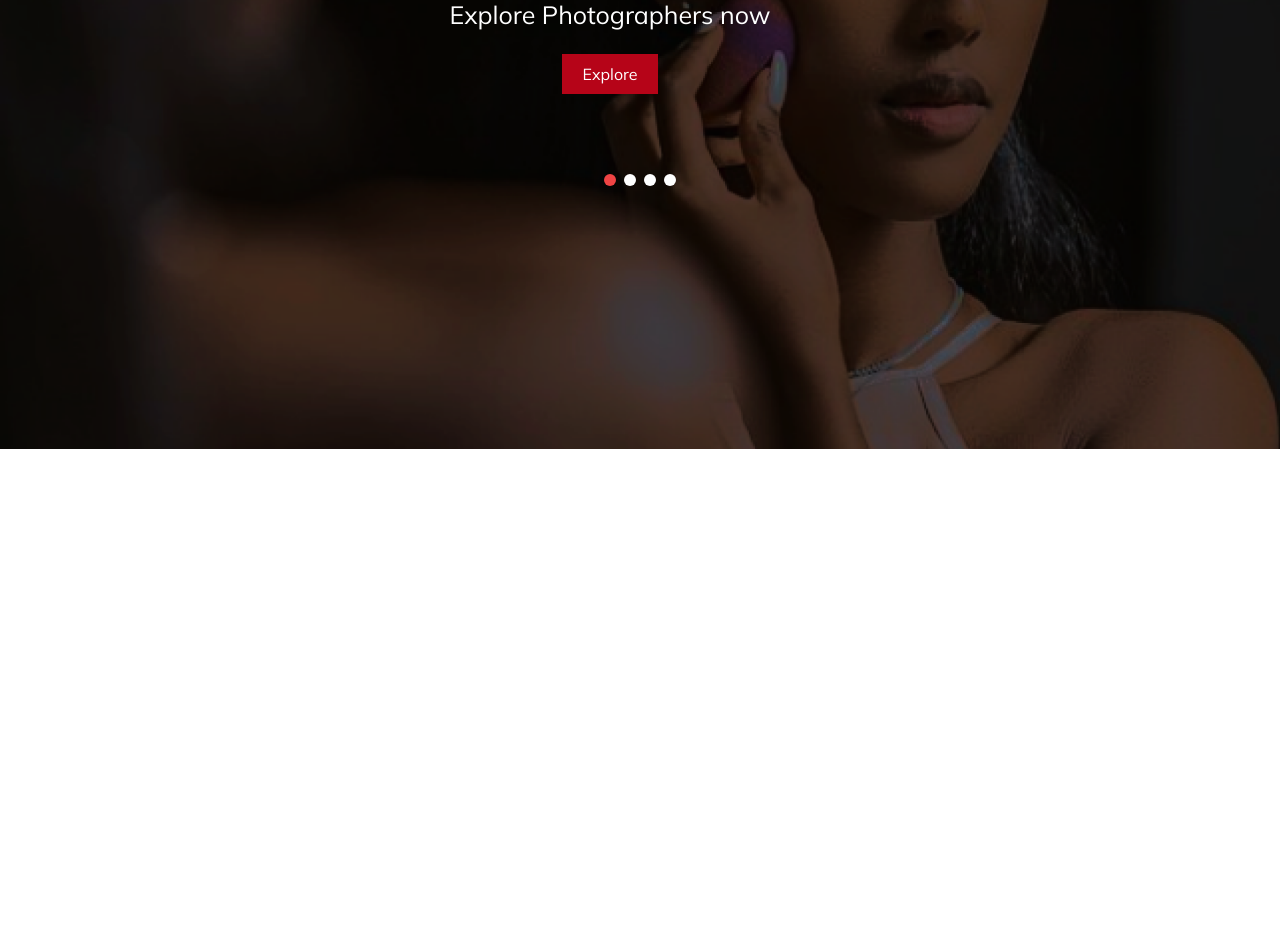
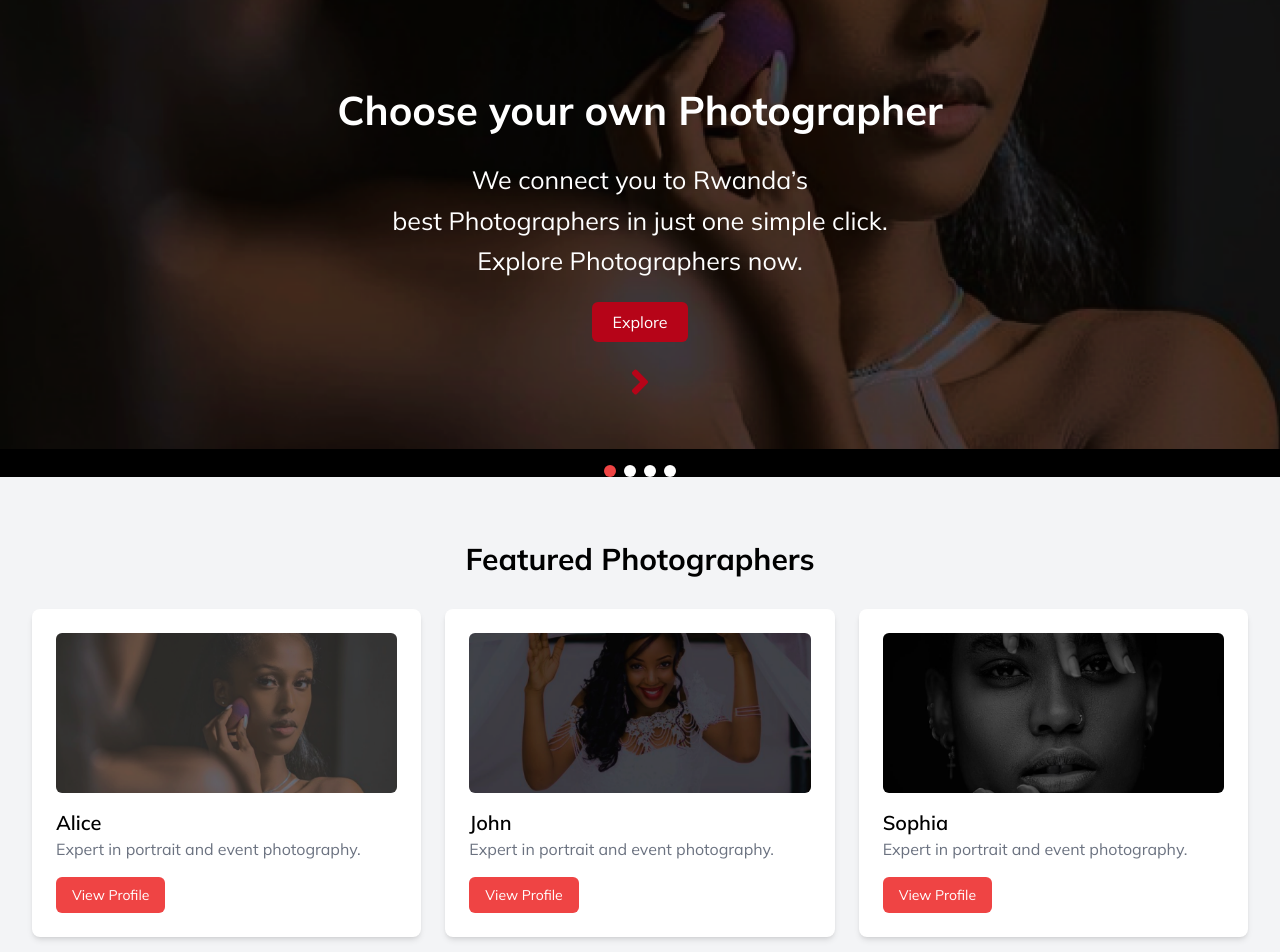
Before and after one commit to Rukundo-Bahati/copic-backend, a React (Vite) app in the folder frontend/: page /user in a window 1280 px wide. Shown: the part 351-1303 px from the top of the page. Before the commit the page ends 800 px from the top, so only its background shows below. Built offline with nearby package versions, Linux system fonts and the light colour scheme.

Commit message:
integeration2

```diff
--- a/frontend/src/pages/Profile.jsx
+++ b/frontend/src/pages/Profile.jsx
@@ -1,12 +1,16 @@
 import React from "react";
 import Sidenav from "../components/sidenav";
 import Hand from "../images/Private.png";
-import user1v1 from "../images/user1v2.png";
+import user1v1 from "../images/usertwo.png";
 import { FaCamera, FaPencilAlt } from "react-icons/fa";
-import { useDispatch } from "react-redux";
+import { useDispatch, useSelector } from "react-redux";
 
 const Profile = () => {
   const dispatch = useDispatch();
+
+  // Get user data from Redux store
+  const user = useSelector((state) => state.user); // Assuming the user data is stored in state.user
+  console.log("User data from Redux:", user);
 
   return (
     <div className="bg-black flex">
@@ -17,17 +21,17 @@ const Profile = () => {
           <div className="flex flex-col items-center mt-10">
             <div className="relative flex flex-col items-center">
               <img
-                src={user1v1}
-                alt="user number one"
-                className="w-[70%]"
+                src={user.profilePicture || user1v1} // Default to user1v1 if no profile picture
+                alt="user"
+                className="w-60 h-60 object-cover rounded-full"
               />
               <FaCamera className="text-[#ffffff80] absolute bottom-[10%] right-[20%] text-[200%]" />
             </div>
             <div className="flex flex-col">
-              <h1 className="text-[#ffff] text-[120%]">Ange Vanessa</h1>
+              <h1 className="text-[#ffff] text-[120%]">{user.username || "Ange Vanessa"}</h1>
               <div className="flex gap-1 items-center">
-                <p className="text-white text-[50%]">
-                  Hello there I am using COPIC
+                <p className="text-white">
+                  {user.bio || "Hello there I am using COPIC"}
                 </p>
                 <img src={Hand} alt="hello" />
               </div>
@@ -41,10 +45,10 @@ const Profile = () => {
               </label>
               <input
                 type="text"
-                defaultValue="Ange Vanessa"
+                defaultValue={user.username || "Ange Vanessa"}
                 id="name"
-                className="py-1 ml-2 bg-[#303030] text-[#d9d9d980]"
-              />
+                className="py-1 ml-2 bg-[#303030] text-[#d9d9d980] p-4 rounded-md"
+               />
               <button className="bg-[#B50418] py-1 px-7">
                 <FaPencilAlt className="text-[#ffff]" />
               </button>
@@ -55,9 +59,9 @@ const Profile = () => {
               </label>
               <input
                 type="email"
-                defaultValue="Ange25@gmail.com"
+                defaultValue={user.email || "Ange25@gmail.com"}
                 id="email"
-                className="py-1 ml-10 bg-[#303030] text-[#d9d9d980]"
+                className="py-1 ml-10 bg-[#303030] text-[#d9d9d980] p-4 rounded-md"
               />
               <button className="bg-[#B50418] py-1 px-7">
                 <FaPencilAlt className="text-[#ffff]" />
@@ -69,9 +73,9 @@ const Profile = () => {
               </label>
               <input
                 type="password"
-                defaultValue="ange25vanessa"
+                defaultValue={user.password || "ange25vanessa"}
                 id="password"
-                className="py-1 ml-2 bg-[#303030] text-[#d9d9d980]"
+                className="py-1 ml-2 bg-[#303030] text-[#d9d9d980] p-4 rounded-md"
               />
               <button className="bg-[#B50418] py-1 px-7">
                 <FaPencilAlt className="text-[#ffff]" />
@@ -83,9 +87,9 @@ const Profile = () => {
               </label>
               <input
                 type="text"
-                defaultValue="Photographer"
+                defaultValue={user.role || "Photographer"}
                 id="Role"
-                className="py-1 ml-12 bg-[#303030] text-[#d9d9d980]"
+                className="py-1 ml-12 bg-[#303030] text-[#d9d9d980] p-4 rounded-md"
               />
               <button className="bg-[#B50418] py-1 px-7">
                 <FaPencilAlt className="text-[#ffff]" />
--- a/frontend/src/pages/photographerSignup.jsx
+++ b/frontend/src/pages/photographerSignup.jsx
@@ -16,7 +16,7 @@ export default function SignUpPhotographer() {
   const [email, setEmail] = useState('');
   const [password, setPassword] = useState('');
   const [confirmPassword, setConfirmPassword] = useState('');
-  const [role, setRole] = useState('photog'); // Default role could be 'client'
+  const [role, setRole] = useState('photog'); // Default role could be 'photog'
 
   const handleSignUp = async () => {
     if (!email || !password || !confirmPassword || !username) {
--- a/frontend/src/pages/userHome.jsx
+++ b/frontend/src/pages/userHome.jsx
@@ -4,7 +4,8 @@ import { useState } from "react";
 import imageOne from "../images/userone.png";
 import imageTwo from "../images/userthree.png";
 import imageThree from "../images/four.png";
-import {  FaAngleRight } from "react-icons/fa";
+import { FaAngleRight } from "react-icons/fa";
+import { Link } from "react-router-dom";
 
 export default function UserHome() {
   const images = [imageOne, Bg, imageTwo, imageThree];
@@ -15,11 +16,10 @@ export default function UserHome() {
     setCurrentImage((prevImage) => (prevImage + 1) % images.length);
   };
 
-
-
   return (
+    <div className="bg-black bg-opacity-100">
+      {/* Background Carousel */}
       <div
-      className="bg-black bg-opacity-100"
         style={{
           backgroundImage: `url(${images[currentImage]})`,
           backgroundSize: "cover",
@@ -28,26 +28,31 @@ export default function UserHome() {
         }}
       >
         <UserNavbar />
-      <div className="flex items-center pl-10 pr-10 pb-10 gap-5 text-white justify-center">
-        <div className="flex flex-col justify-center items-center gap-5">
+        <div className="flex flex-col items-center justify-center text-white h-full">
+          <div className="flex flex-col items-center text-center space-y-5">
             <h2 className="text-[40px] font-bold">
               Choose your own Photographer
             </h2>
-          <p className="text-center  text-[25px]">
+            <p className="text-[25px] leading-relaxed">
               We connect you to Rwanda’s
-            <br /> best Photographers in just one simple Click.
-            <br /> Explore Photographers now
+              <br /> best Photographers in just one simple click.
+              <br /> Explore Photographers now.
             </p>
-          <button className="h-10 w-24 text-white  bg-[#B60418] hover:bg-[#8B0313] transition-all duration-300  ">
+            <Link to={"/gallery"}>
+              <button className="h-10 w-24 text-white bg-[#B60418] hover:bg-[#8B0313] transition-all duration-300 rounded-md">
                 Explore
               </button>
+            </Link>
           </div>
           <FaAngleRight
-          className="text-[#B60418] w-10 h-10"
+            className="text-[#B60418] w-10 h-10 mt-5 cursor-pointer"
             onClick={handleClick}
           />
         </div>
-      <div className="flex space-x-2 items-center justify-center pt-10">
+      </div>
+
+      {/* Dots Indicator */}
+      <div className="flex space-x-2 items-center justify-center pt-4">
         {images.map((_, index) => (
           <span
             key={index}
@@ -57,6 +62,84 @@ export default function UserHome() {
           ></span>
         ))}
       </div>
+
+      {/* Featured Photographers Section */}
+      <section className="py-16 px-8 bg-gray-100">
+        <h2 className="text-center text-3xl font-bold mb-8">
+          Featured Photographers
+        </h2>
+        <div className="grid grid-cols-1 sm:grid-cols-2 md:grid-cols-3 gap-6">
+          {["Alice", "John", "Sophia"].map((name, index) => (
+            <div
+              key={index}
+              className="bg-white p-6 rounded-lg shadow-md hover:shadow-lg transition-all"
+            >
+              <img
+                src={images[index % images.length]}
+                alt={`Photographer ${name}`}
+                className="w-full h-40 object-cover rounded-md"
+              />
+              <h3 className="text-xl font-semibold mt-4">{name}</h3>
+              <p className="text-gray-500">
+                Expert in portrait and event photography.
+              </p>
+              <button className="mt-4 text-sm text-white bg-red-500 px-4 py-2 rounded-md hover:bg-red-600">
+                View Profile
+              </button>
+            </div>
+          ))}
+        </div>
+      </section>
+
+      {/* Testimonials Section */}
+      <section className="py-16 bg-black text-white">
+        <h2 className="text-center text-3xl font-bold mb-8">What Our Users Say</h2>
+        <div className="flex flex-col md:flex-row justify-center gap-6">
+          {[
+            {
+              name: "Emma",
+              feedback: "The platform helped me find the perfect photographer for my wedding!",
+            },
+            {
+              name: "Liam",
+              feedback: "A seamless and reliable service. Highly recommended!",
+            },
+            {
+              name: "Olivia",
+              feedback: "The photographers were professional and delivered amazing photos.",
+            },
+          ].map((testimonial, index) => (
+            <div
+              key={index}
+              className="bg-gray-800 p-6 rounded-lg shadow-md hover:shadow-lg transition-all w-80"
+            >
+              <p className="text-sm italic">"{testimonial.feedback}"</p>
+              <h4 className="mt-4 text-lg font-bold">{testimonial.name}</h4>
+            </div>
+          ))}
+        </div>
+      </section>
+
+      {/* Footer */}
+      <footer className="bg-gray-900 text-white py-8">
+        <div className="flex flex-col md:flex-row justify-between items-center px-8">
+          <p className="text-sm">
+            &copy; {new Date().getFullYear()} Photographer Finder. All rights
+            reserved.
+          </p>
+          <div className="flex space-x-4 mt-4 md:mt-0">
+            <Link to="/about" className="hover:text-red-500">
+              About Us
+            </Link>
+            <Link to="/contact" className="hover:text-red-500">
+              Contact
+            </Link>
+            <Link to="/terms" className="hover:text-red-500">
+              Terms of Service
+            </Link>
+          </div>
+        </div>
+      </footer>
     </div>
   );
 }
```
Lines whose indentation alone changed are shown as unchanged.
